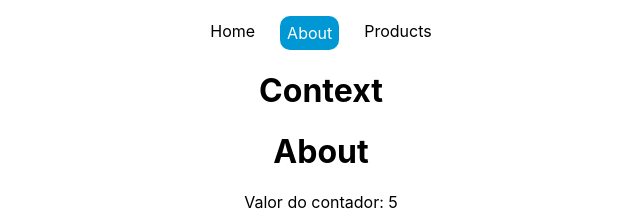
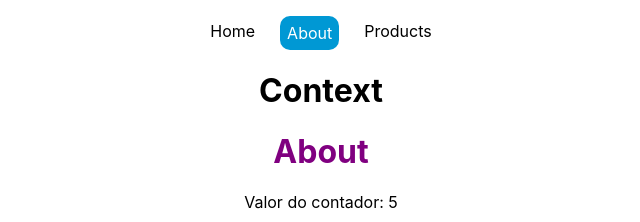
Before and after one commit to Gabr1elSouza/context-api, a React (Create React App) app: page /about in a window 1280 px wide. Shown: the top 222 px of the page, without its empty margins (319-959 px from the left). Built offline with nearby package versions, Linux system fonts and the light colour scheme.

Commit message:
Change context advanced

```diff
--- a/src/Context/TitleColorContext.js
+++ b/src/Context/TitleColorContext.js
@@ -4,13 +4,21 @@
 
 export const tileColorReducer = (state, action) => {
   //switch
+  switch (action.type) {
+    case "RED":
+      return { ...state, color: "red" };
+    case "BLUE":
+      return { ...state, color: "blue" };
+    default:
+      return state;
+  }
 };
 
 export const TitleColorContextProvider = ({ children }) => {
   const [state, dispatch] = useReducer(tileColorReducer, { color: "purple" });
-  console.log("titlecolor context:", state);
+  console.log("titlecolor context:", dispatch);
   return (
-    <TitleColorContext.Provider value={{ ...state }}>
+    <TitleColorContext.Provider value={{ ...state, dispatch }}>
       {children}
     </TitleColorContext.Provider>
   );
--- a/src/Pages/About.js
+++ b/src/Pages/About.js
@@ -1,14 +1,17 @@
 //import { useContext } from "react";
 //import { CounterContext } from "../Context/CounterContext";
 
+import { UseTitleColorContext } from "../hooks/UseTitleColorContext";
 import { useCounterContext } from "../hooks/useCounterContext";
 
 const About = () => {
   //const { counter } = useContext(CounterContext);
   const { counter } = useCounterContext();
+
+  const { color } = UseTitleColorContext();
   return (
     <div>
-      <h1>About</h1>
+      <h1 style={{ color: color }}>About</h1>
       <p>Valor do contador: {counter}</p>
     </div>
   );
--- a/src/Pages/Home.js
+++ b/src/Pages/Home.js
@@ -13,14 +13,23 @@
   const { counter } = useCounterContext();
 
   //5- context advanced
-  const { color } = UseTitleColorContext();
-  console.log(color);
+  const { color, dispatch } = UseTitleColorContext();
+
+  //6- alterando context complexo
+  const setTitleColor = (color) => {
+    dispatch({ type: color });
+  };
   return (
     <div>
       <h1 style={{ color: color }}>Home</h1>
       <p>Valor do contador: {counter}</p>
       {/*Alterando valor contexot */}
       <ChangeCounter />
+      {/*6- Alterando context complexo */}
+      <div className="">
+        <button onClick={() => setTitleColor("RED")}>Vermelho</button>
+        <button onClick={() => setTitleColor("BLUE")}>Azul</button>
+      </div>
     </div>
   );
 };
```
